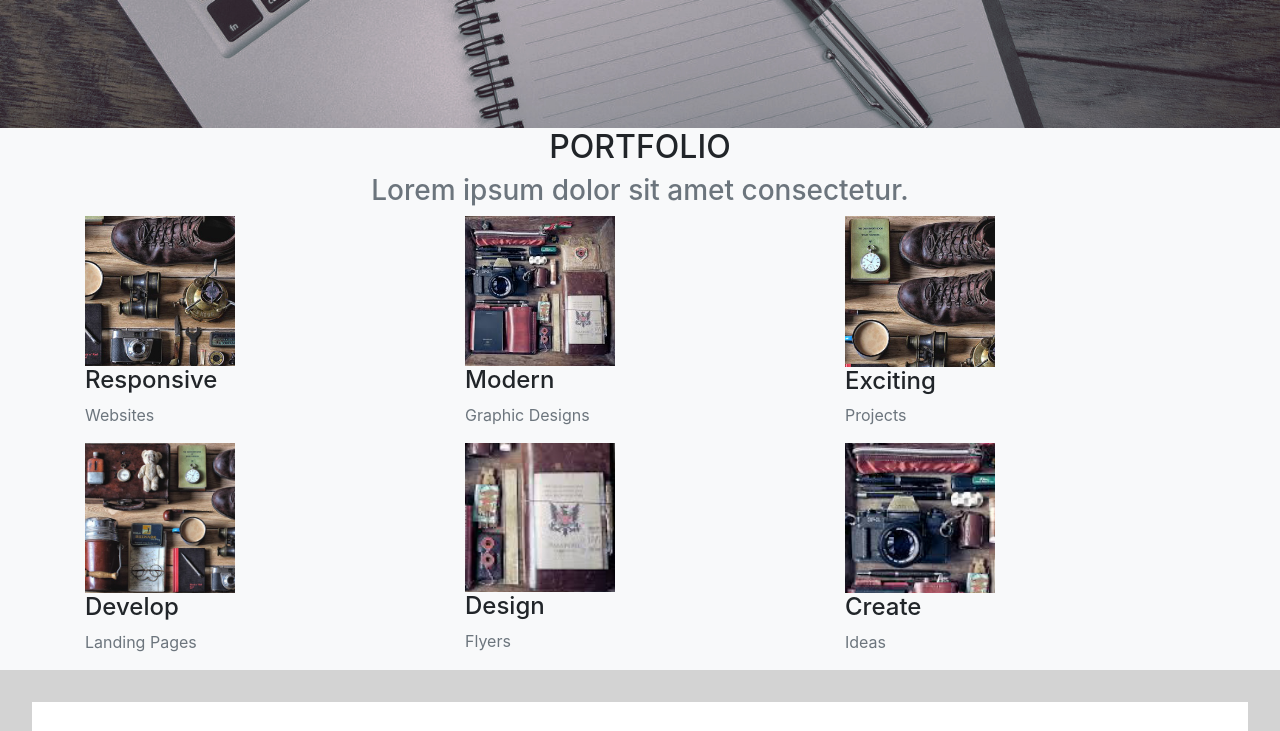
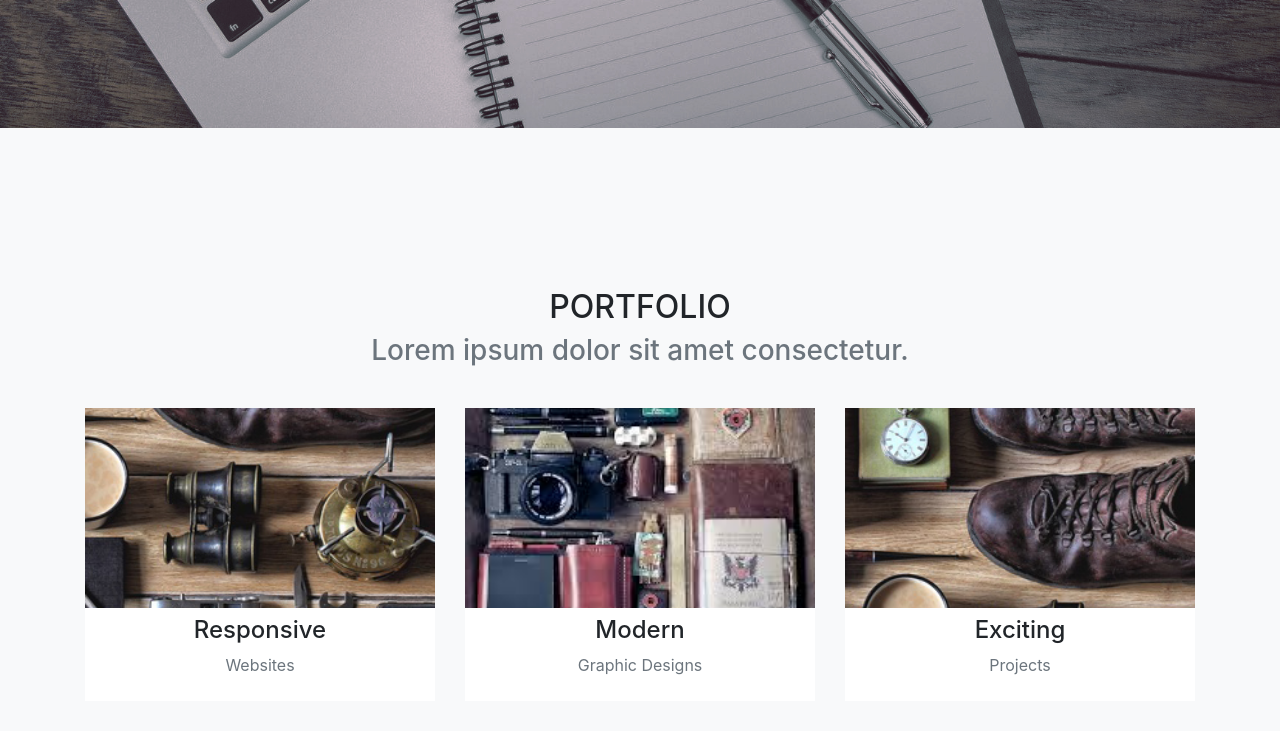
Before and after one commit to stanleytsao/Portfolio, an Angular app: page / in a window 1280 px wide. Shown: the part 600-1331 px from the top of the page. Built offline with nearby package versions, Linux system fonts and the light colour scheme.

Commit message:
Update portfolio styles

```diff
--- a/src/app/portfolio/portfolio.component.html
+++ b/src/app/portfolio/portfolio.component.html
@@ -1,5 +1,5 @@
 <!-- Portfolio -->
-    <section class="bg-light" id="portfolio">
+    <section class="bg-light text-center" id="portfolio">
       <div class="container">
         <div class="row">
           <div class="col-lg-12 text-center">
--- a/src/app/portfolio/portfolio.component.scss
+++ b/src/app/portfolio/portfolio.component.scss
@@ -1,3 +1,15 @@
+#portfolio {
+	padding: 10em 0;
+}
+
+.portfolio-caption {
+	background-color: #fff;
+	padding: 0.5em 0;
+}
+
 img {
-	width: 150px;
+	margin-top: 2em;
+	width: 100%;
+	height: 200px;
+	object-fit: cover;
 }
--- a/src/app/resume/resume.component.scss
+++ b/src/app/resume/resume.component.scss
@@ -1,5 +1,4 @@
 img {
 	width: 100%;
 	padding: 2em;
-	box-shadow: 2px #000;
 }
```
